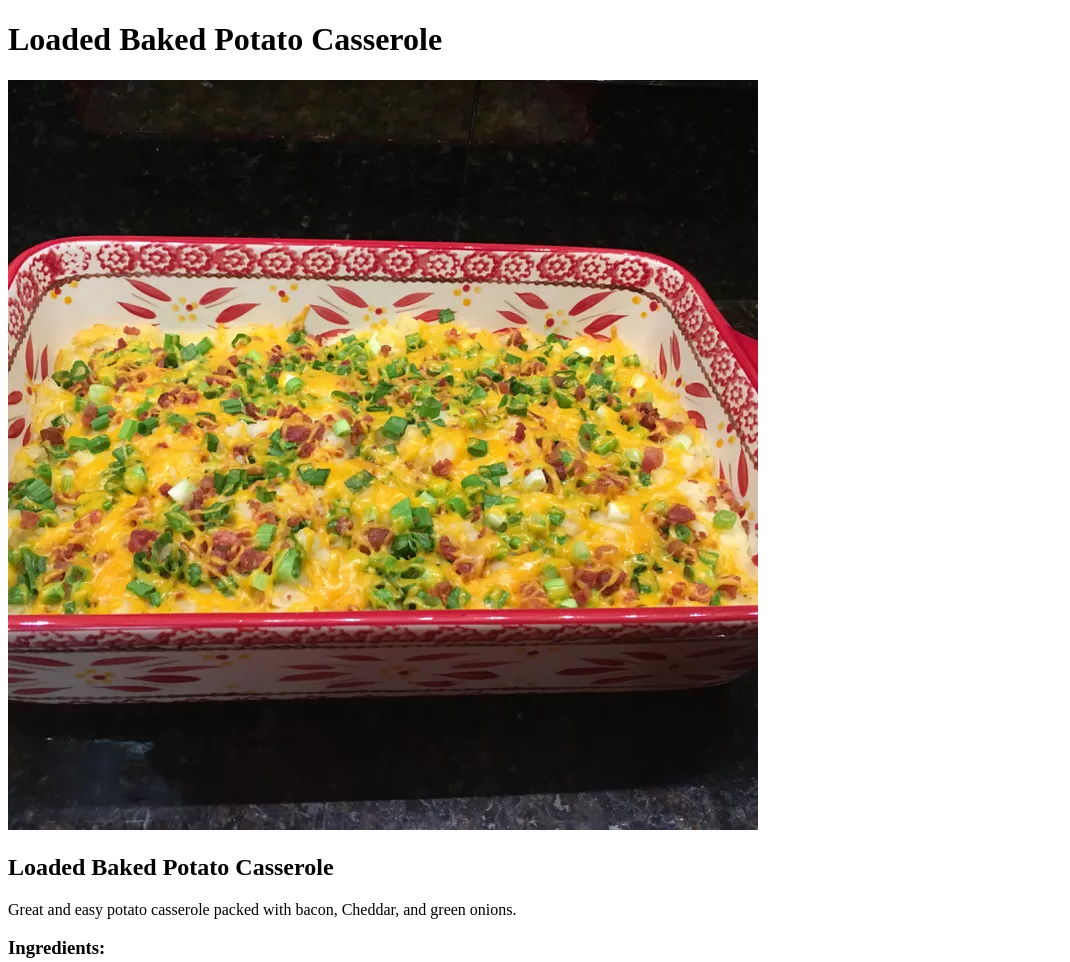
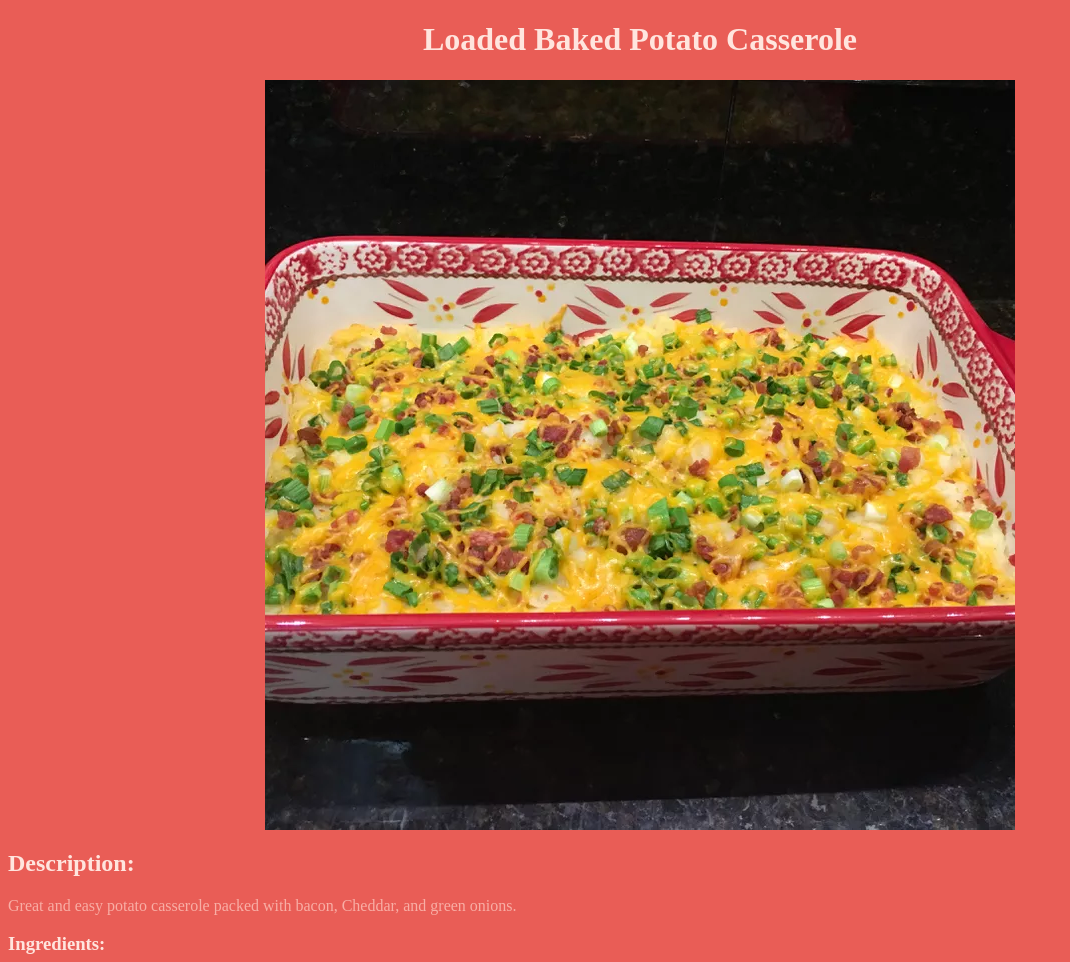
Before and after one commit to julianfloresd/odin-recipes, a plain HTML site: page recipes/loaded-baked-potato-casserole.html in a window 1280 px wide. Shown: the top 962 px of the page, without its empty margins (0-1070 px from the left). Drawn offline with Linux system fonts and the light colour scheme.

Commit message:
Add style.css
Modify html files to add link to style.css to modify property to
every html tag contained within the different pages.

Center img and h1 tags for html files in recipes folder

Creation of README.md file

```diff
--- a/recipes/loaded-baked-potato-casserole.html
+++ b/recipes/loaded-baked-potato-casserole.html
@@ -4,11 +4,12 @@
     <meta charset="UTF-8">
     <meta name="viewport" content="width=device-width, initial-scale=1.0">
     <title>Loaded Baked Potato Casserole</title>
+    <link rel="stylesheet" href="../style.css">
 </head>
 <body>
     <h1>Loaded Baked Potato Casserole</h1>
     <img src="../images/potato-casserole.jpg">
-    <h2>Loaded Baked Potato Casserole</h2>
+    <h2>Description:</h2>
     <p>Great and easy potato casserole packed with bacon, Cheddar, and green onions.</p>
     <h3>Ingredients:</h3>
     <ul>
--- /dev/null
+++ b/style.css
@@ -0,0 +1,20 @@
+body {
+    background-color: #E95D56;
+}
+
+h1, h2, h3, h4{
+    color: #FFE5DE;
+}
+
+h1 {
+    text-align: center;
+}
+
+p, li {
+    color: #F8AEA5;
+}
+
+img {
+    display: block;
+    margin: auto;
+}
```
Also changed, not shown: index.html (+1 -0 lines), recipes/birria-tacos.html (+1 -0 lines), recipes/lemon-meringue-cheesecake.html (+1 -0 lines), 1 other file.
